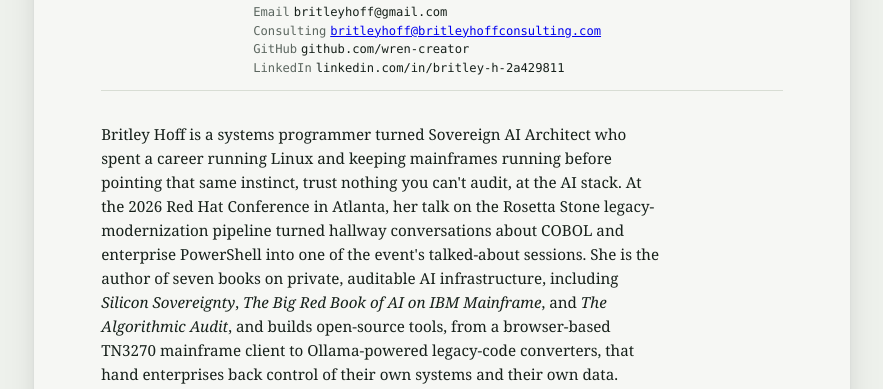
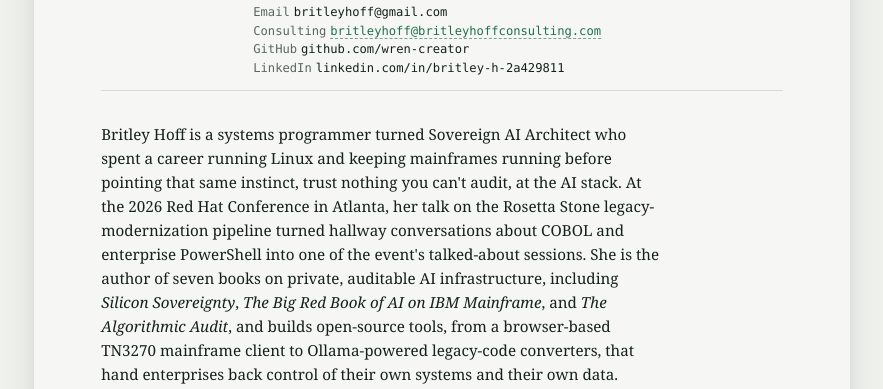
Before and after one commit to wren-creator/speaking, a plain HTML site: page index.html in a window 1280 px wide. Shown: the part 422-811 px from the top of the page, without its empty margins (198-1081 px from the left). Drawn offline with Linux system fonts and the light colour scheme.

Commit message:
style: match consulting email link to site accent theme
The mailto link was rendering with default browser blue/underline
since it's the only real anchor in the contact row. Now uses the
same accent color and dashed underline treatment as .fill-in.

Co-Authored-By: Claude Sonnet 5 <noreply@anthropic.com>

```diff
--- a/index.html
+++ b/index.html
@@ -175,6 +175,14 @@
   .contact-row span.label {
     color: var(--muted);
     margin-right: 0.32em;
+  }
+  .contact-row a {
+    color: var(--accent);
+    text-decoration: none;
+    border-bottom: 1px dashed color-mix(in srgb, var(--accent) 60%, transparent);
+  }
+  .contact-row a:hover {
+    border-bottom-style: solid;
   }
   .fill-in {
     color: var(--accent);
```
